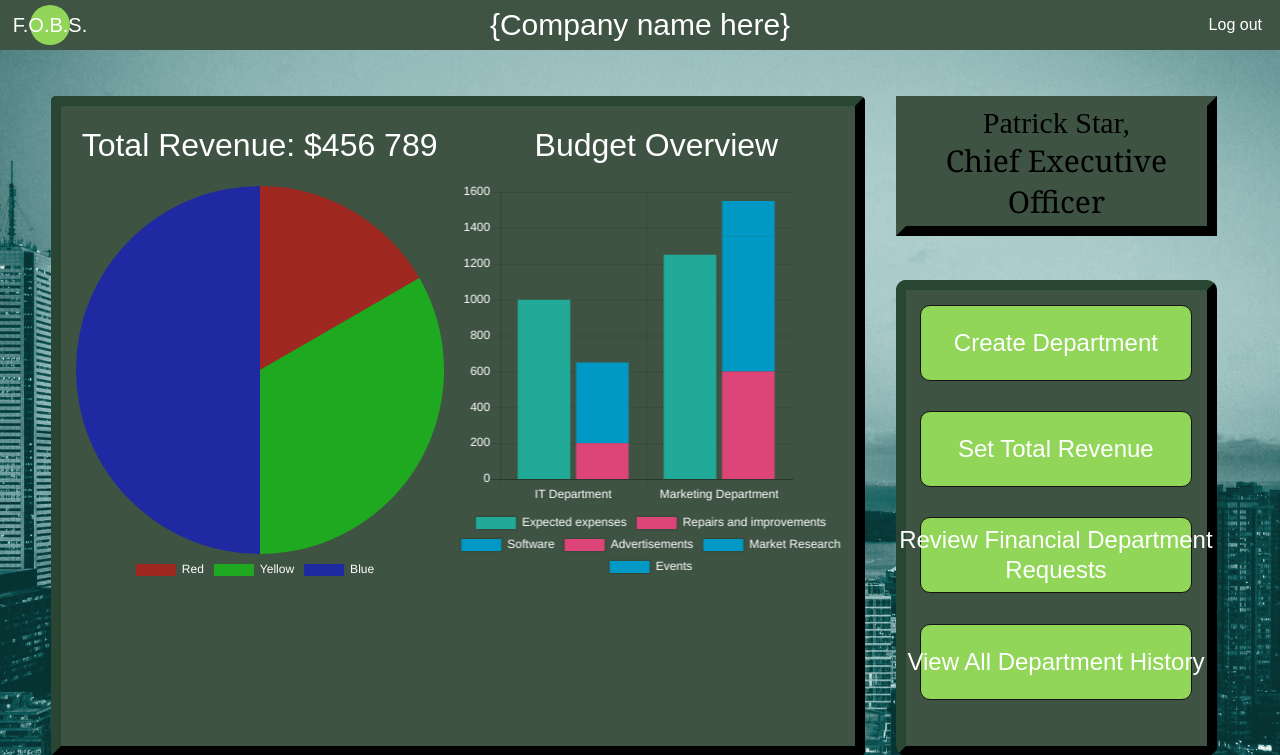
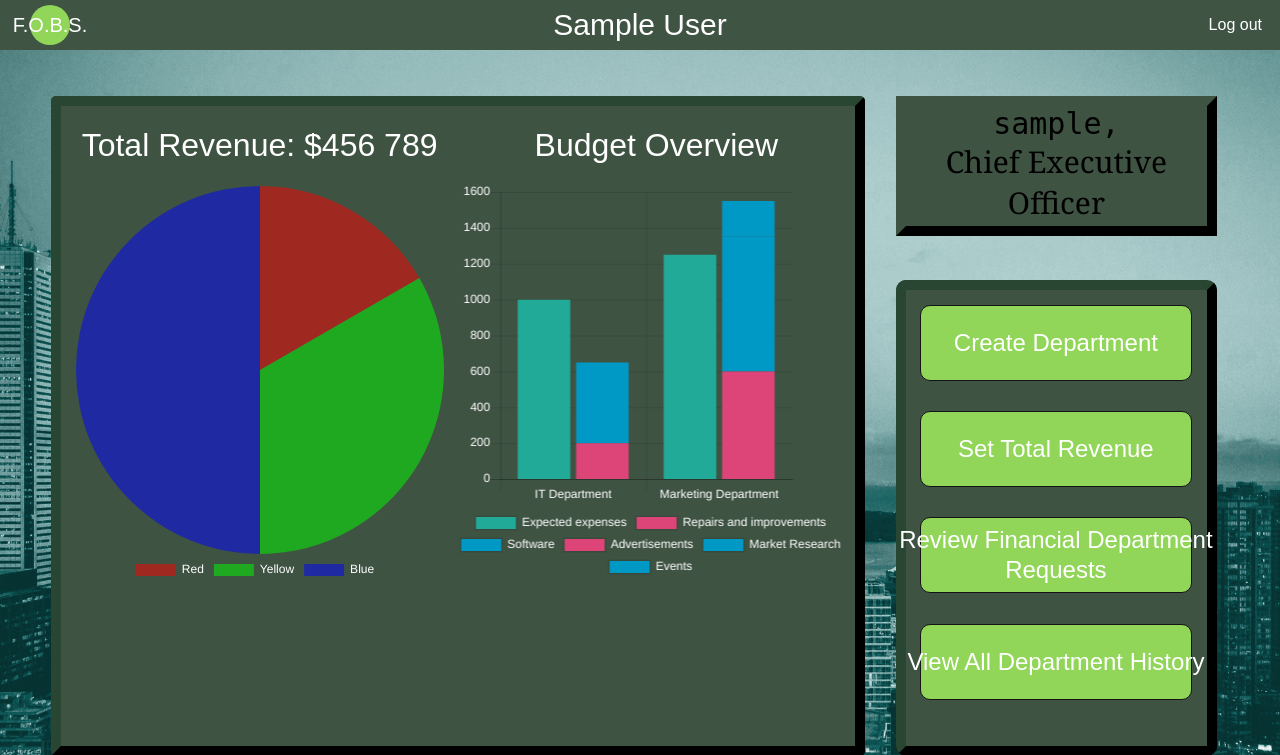
Before and after one commit to Anorth1997/FinancialOnlineBudgetingSystem, a Flask app: page /ceo in a window 1280 px wide. Shown: the top 755 px of the page. Run offline with Flask 2, Linux system fonts and the light colour scheme; the visitor is signed in with stand-in values (Sample User, id 1); some libraries are stand-ins or nearby versions.

Commit message:
Add company name to user session

```diff
--- a/app/app.py
+++ b/app/app.py
@@ -39,21 +39,21 @@ def add_header(r):
 @app.route("/ceo")
 def ceo():
     if 'username' in session:
-        return render_template('ceo.html')
+        return render_template('ceo.html', username=session['username'], company=session['company'])
     # TODO: (IAN) render a not logged in page
     return render_template('homePage.html')
 
 @app.route("/financial")
 def financial():
     if 'username' in session:
-        return render_template('financial.html')
+        return render_template('financial.html', company=session['company'])
     # TODO: (IAN) render a not logged in page
     return render_template('homePage.html')
 
 @app.route("/employee")
 def employee():
     if 'username' in session:
-        return render_template('employee.html')
+        return render_template('employee.html', company=session['company'])
     # TODO: (IAN) render a not logged in page
     return render_template('homePage.html')
 
@@ -133,6 +133,12 @@ def login():
             # Compare Passwords
             if sha256_crypt.verify(password_candidate, password):
                 session['username'] = data['username']
+                query = "SELECT * FROM "
+                query += "(company INNER JOIN users ON company.company_id=users.company_id) "
+                query += "WHERE username = '" + data['username'] + "'"
+                result = cur.execute(query)
+                data = cur.fetchone()
+                session['company'] = data['company_name']
                 app.logger.info('PASSWORD MATCHED')
                 if role == 'ceo':
                     return redirect("/ceo")
--- a/app/static/css/userPages.css
+++ b/app/static/css/userPages.css
@@ -168,7 +168,7 @@ li {
     font-weight: 900px;
     font-size: 30px;
     text-align:center;
-    font-family:Papyrus;
+    font-family: Monospace, Sans-serif;
 }
 
 .content-create-department {
--- a/app/templates/ceo.html
+++ b/app/templates/ceo.html
@@ -43,7 +43,7 @@
     </div>
 
     <div class="name-box">
-        Patrick Star, <br /> <span style="font-family:Georgia"> Chief Executive Officer </span>
+        {{ username }}, <br /> <span style="font-family:Georgia"> Chief Executive Officer </span>
     </div>
 
     <div class="overview-buttons-frame">
--- a/app/templates/userLayout.html
+++ b/app/templates/userLayout.html
@@ -15,7 +15,7 @@
             <span class="nav-logo-text">F.O.B.S.</span>
         </div>
 
-        <span class="nav-company-name">{Company name here}</span>
+        <span class="nav-company-name">{{ company }}</span>
 
         <ul>
             <li class="log-out-btn"><a>Log out</a></li>
```
